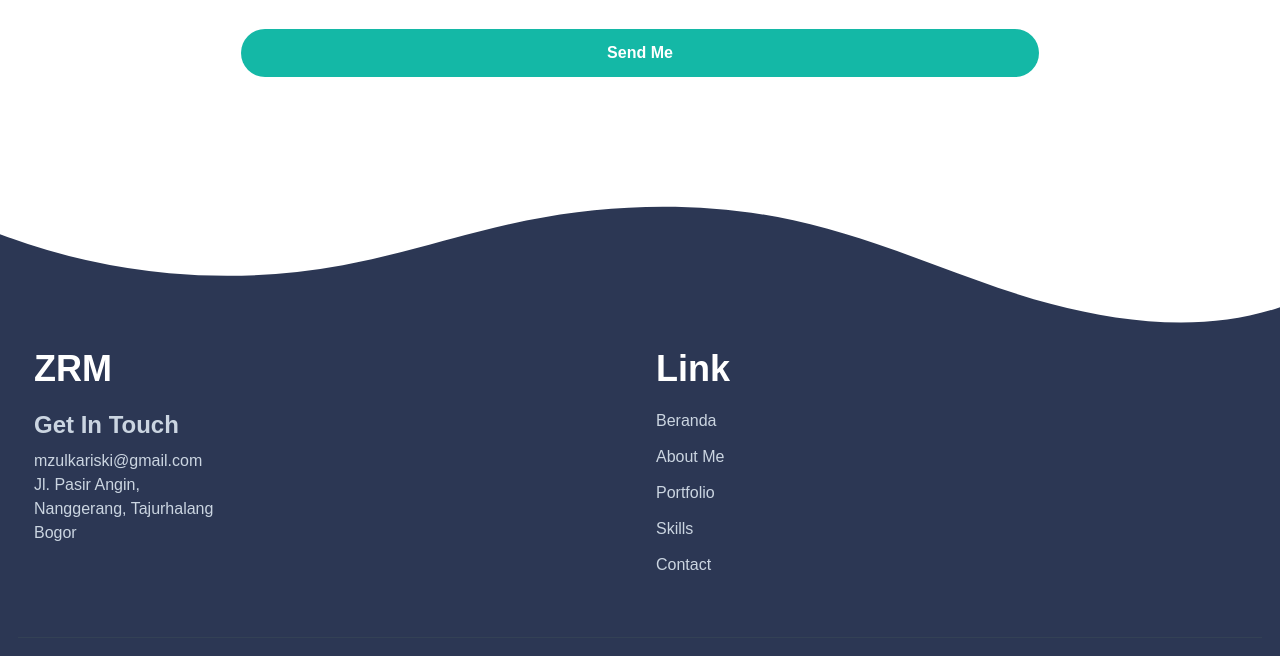
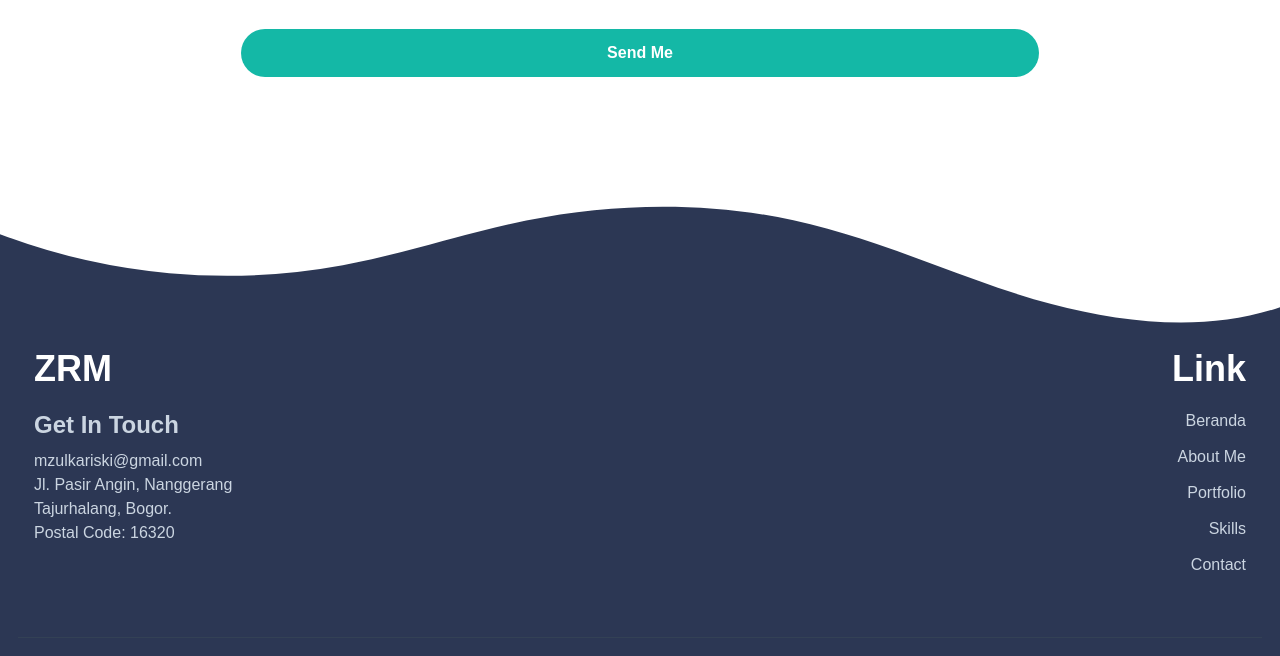
Before and after one commit to zulkamaula/ZRM-Portfolio-V2.0, a website: page index.html in a window 1280 px wide. Shown: the part 5097-5753 px from the top of the page. Drawn offline with nearby package versions, Linux system fonts and the light colour scheme.

Commit message:
Update index.html

```diff
--- a/index.html
+++ b/index.html
@@ -455,11 +455,11 @@
                     <h2 class="mb-5 text-4xl font-bold text-white">ZRM</h2>
                     <h3 class="mb-2 text-2xl font-bold">Get In Touch</h3>
                     <p>mzulkariski@gmail.com</p>
-                    <p>Jl. Pasir Angin,</p>
-                    <p>Nanggerang, Tajurhalang</p>
-                    <p>Bogor</p>
+                    <p>Jl. Pasir Angin, Nanggerang</p>
+                    <p>Tajurhalang, Bogor.</p>
+                    <p>Postal Code: 16320</p>
                 </div>
-            <div class="mb-12 w-full md:w-1/2 px-4 text-left md:text-right">
+            <div class="mb-12 w-full md:w-1/2 px-4 text-left md:text-right lg:text-right">
                 <h3 class="mb-5 text-4xl font-semibold text-white">Link</h3>
                 <ul class="text-slate-300">
                     <li>
```
